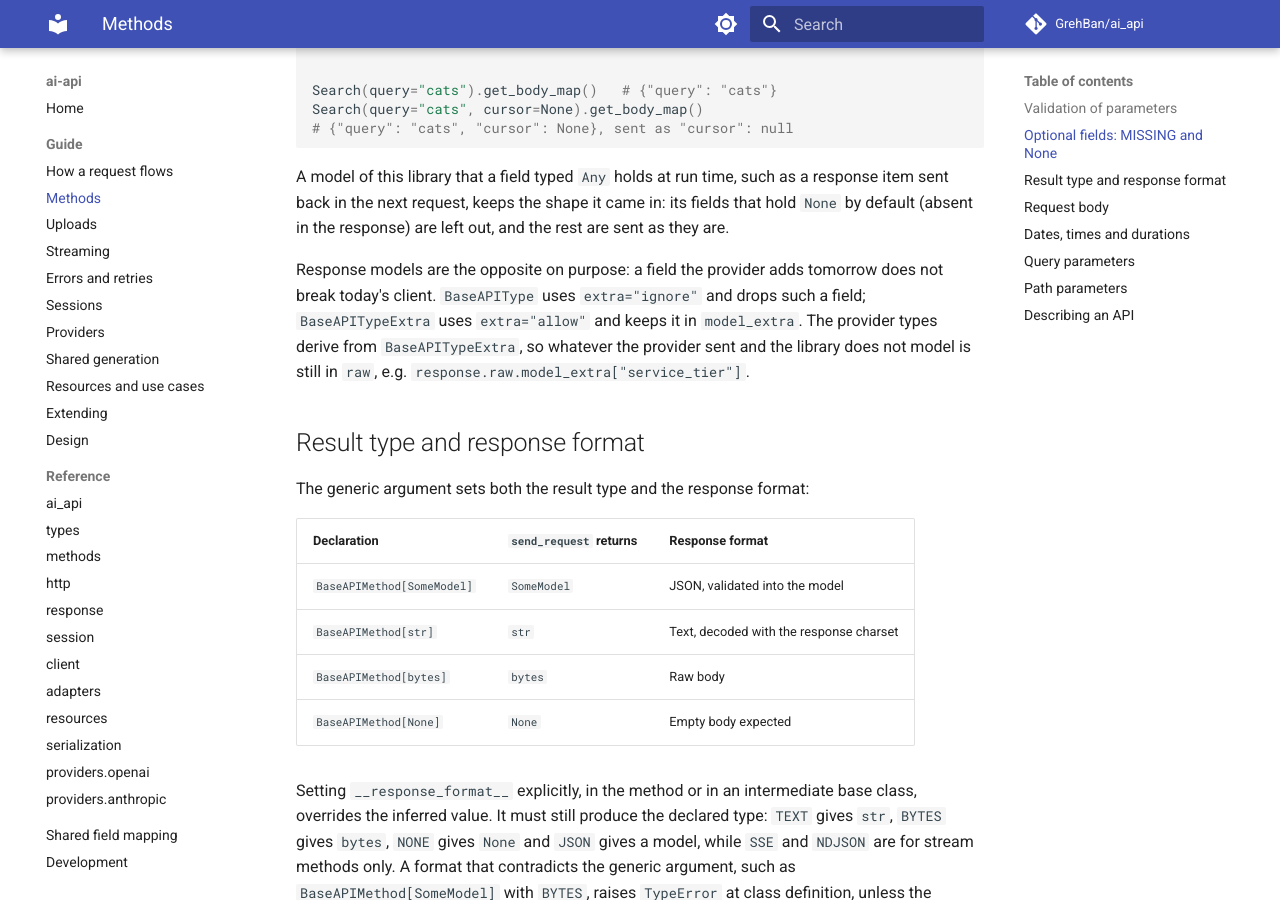
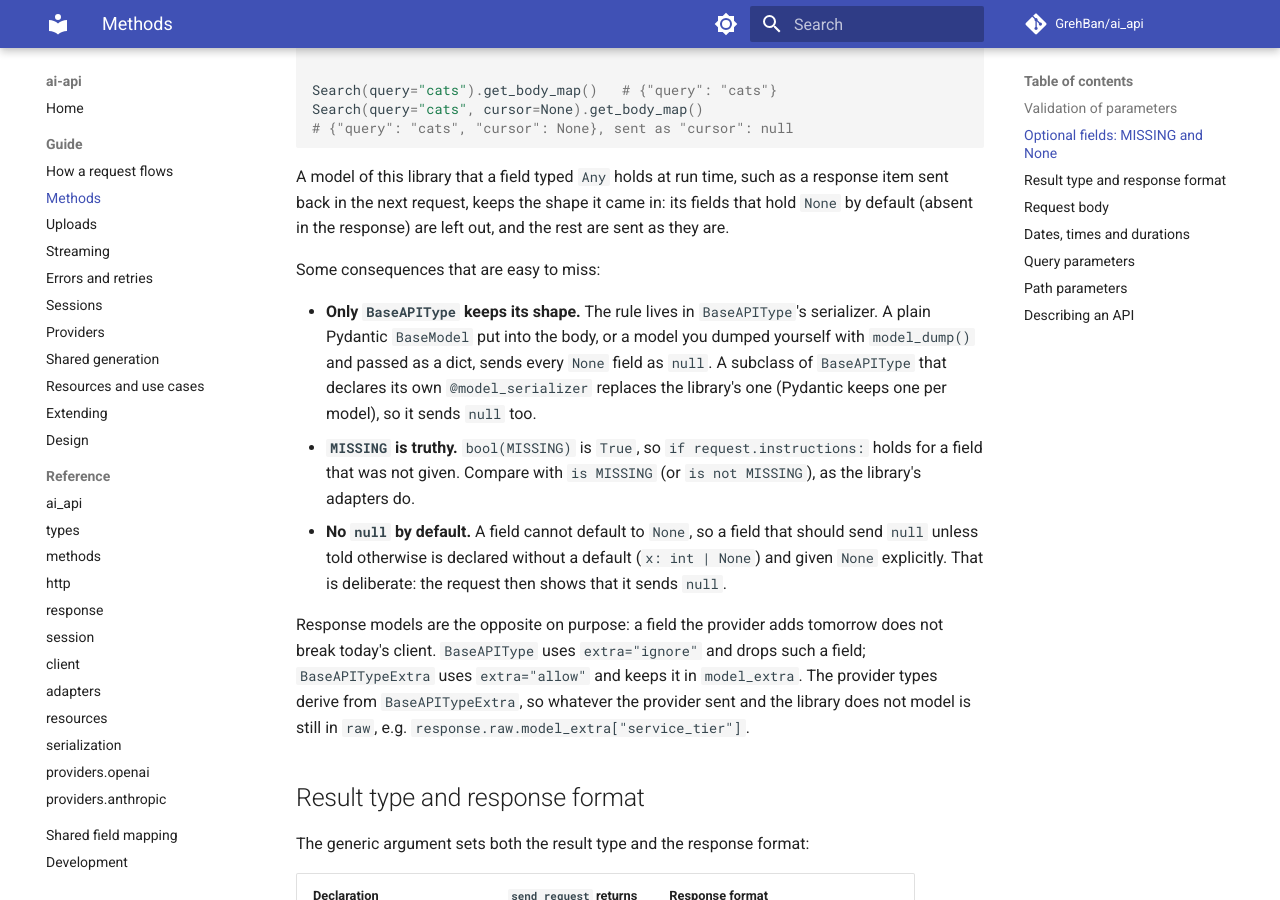
Before and after one commit to GrehBan/ai_api, an MkDocs documentation site: the page built from docs/guide/methods.md, in a window 1280 px wide and 900 px high, scrolled down 3443 px. Built offline with MkDocs 1.6.1 and Material for MkDocs 9.7.7, drawn with Linux system fonts in a browser that asks for light colours; comment, search, counter and statistics services are not loaded.

Commit message:
Document the MISSING caveats: echo rule scope, truthiness, no null default

````diff
--- a/docs/guide/methods.md
+++ b/docs/guide/methods.md
@@ -92,6 +92,12 @@ Search(query="cats", cursor=None).get_body_map()
 ```
 
 A model of this library that a field typed `Any` holds at run time, such as a response item sent back in the next request, keeps the shape it came in: its fields that hold `None` by default (absent in the response) are left out, and the rest are sent as they are.
+
+Some consequences that are easy to miss:
+
+- **Only `BaseAPIType` keeps its shape.** The rule lives in `BaseAPIType`'s serializer. A plain Pydantic `BaseModel` put into the body, or a model you dumped yourself with `model_dump()` and passed as a dict, sends every `None` field as `null`. A subclass of `BaseAPIType` that declares its own `@model_serializer` replaces the library's one (Pydantic keeps one per model), so it sends `null` too.
+- **`MISSING` is truthy.** `bool(MISSING)` is `True`, so `if request.instructions:` holds for a field that was not given. Compare with `is MISSING` (or `is not MISSING`), as the library's adapters do.
+- **No `null` by default.** A field cannot default to `None`, so a field that should send `null` unless told otherwise is declared without a default (`x: int | None`) and given `None` explicitly. That is deliberate: the request then shows that it sends `null`.
 
 Response models are the opposite on purpose: a field the provider adds tomorrow does not break today's client. `BaseAPIType` uses `extra="ignore"` and drops such a field; `BaseAPITypeExtra` uses `extra="allow"` and keeps it in `model_extra`. The provider types derive from `BaseAPITypeExtra`, so whatever the provider sent and the library does not model is still in `raw`, e.g. `response.raw.model_extra["service_tier"]`.
 
````
Also changed, not shown: docs/guide/extending.md (+1 -1 lines), docs/guide/generation.md (+1 -1 lines).
